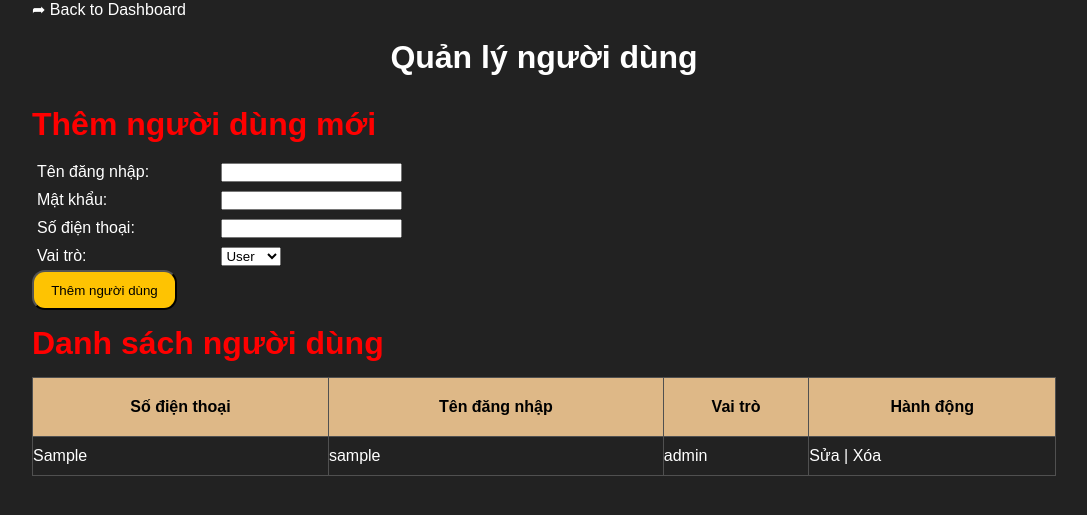
After one commit to mtai83/Gym-Management, a PHP site: page /pages/userManageBE.php in a window 1280 px wide. The commit adds this page. Shown: the top 515 px of the page, without its empty margins (96-1183 px from the left). Run offline with PHP 8.4, Linux system fonts and the light colour scheme; tables that the repository leaves empty or names only in its code hold one stand-in row (values such as "Sample post").

Commit message:
Feature : user , package manage (for admin)

```diff
--- /dev/null
+++ b/assets/css/styleAdmin.css
@@ -0,0 +1,76 @@
+* {
+    margin: 0;
+    padding: 0;
+}
+
+body {
+    background-color: #222222;
+}
+
+a {
+    color: white;
+}
+
+h1 {
+    margin: 20px 0 30px;
+    display: flex;
+    justify-content: center;
+}
+
+h2 {
+    margin: 15px 0 ;
+    color: red;
+}
+
+table {
+    border-collapse: collapse;
+    width: 100%;
+}
+
+table, th, td {
+    border: 1px solid rgb(80, 80, 80);
+}
+
+table th {
+    padding: 20px 0;
+    color: black;
+    background-color: burlywood;
+}
+
+table td {
+    padding: 10px 0;
+}
+
+form label {
+    display: inline-block;
+    width: 175px;
+    margin: 5px;
+}
+
+aside {
+    background-color: rgba(0, 0, 0, 0.1);
+    width: 17%;
+    height: 100vh;
+}
+
+aside h2 {
+    width: fit-content;
+    margin: 0 auto;
+    padding: 15px;
+}
+
+aside ul li{
+    display: flex;
+    align-items: center;
+    justify-content: center;
+    background-color: aquamarine;
+}
+
+aside ul li:hover {
+    background-color: rgba(103, 203, 170, 0.7);
+}
+
+aside a {
+    padding: 15px 22%;
+    color: rgb(28, 7, 220);
+}
--- a/assets/css/styles2.css
+++ b/assets/css/styles2.css
@@ -5,7 +5,7 @@
 body {
     height: 100vh;
     background: rgb(34,193,195);
-    background: linear-gradient(72deg, rgb(13, 183, 84) 11%, rgb(203, 255, 107) 90%);
+    background: linear-gradient(150deg, rgba(34,193,195,1) 11%, rgba(187,244,78,1) 90%);
     font-family: sans-serif;
     overflow: hidden;
 }
--- a/pages/SignUp.html
+++ b/pages/SignUp.html
@@ -18,7 +18,7 @@
                 </div>
                 <div class="row">
                     <label for="sdt">Phone: </label>
-                    <input type="number" id="sdt" name="sdt-input" maxlength="30" placeholder="Mời nhập số điện thoại" required>
+                    <input type="tel" id="sdt" name="sdt-input" maxlength="30" placeholder="Mời nhập số điện thoại" pattern="[0-9]{10}" required>
                 </div>
                 <div class="row">
                     <label for="passwd">Password: </label>
--- a/pages/login.php
+++ b/pages/login.php
@@ -35,7 +35,7 @@
                 $_SESSION['username'] = $row['username'];
                 $_SESSION['role'] = $row['role'];
 
-                header("Location: ../index.php");
+                header("Location: ../pages/admin.html");
                 exit;
 
             } else {
--- a/pages/signup.php
+++ b/pages/signup.php
@@ -19,6 +19,7 @@ if ($_SERVER["REQUEST_METHOD"] == "POST") {
     $phone = $_POST['sdt-input'];
     $password = $_POST['passwd-input'];
     $confirm_password = $_POST['re-passwd'];
+    $role = "user";
 
     // Kiểm tra mật khẩu có khớp hay không
     if ($password !== $confirm_password) {
@@ -28,10 +29,10 @@ if ($_SERVER["REQUEST_METHOD"] == "POST") {
         $hashed_password = password_hash($password, PASSWORD_DEFAULT);
 
         // Chuẩn bị câu lệnh SQL để chèn dữ liệu
-        $sql = "INSERT INTO Users (username, sdt, password) VALUES (?, ?, ?)";
+        $sql = "INSERT INTO Users (username, sdt, password, role) VALUES (?, ?, ?, ?)";
         // Sử dụng prepared statement để tránh SQL Injection
         $stmt = $conn->prepare($sql);
-        $stmt->bind_param("sss", $username, $phone, $hashed_password);
+        $stmt->bind_param("ssss", $username, $phone, $hashed_password, $role);
         $error = $conn->error;
         // Thực thi và kiểm tra
         if ($stmt->execute()) {
--- /dev/null
+++ b/pages/userManageBE.php
@@ -0,0 +1,138 @@
+<?php
+// Bắt đầu session để kiểm tra người dùng đã đăng nhập hay chưa
+session_start();
+
+// Kiểm tra người dùng đã đăng nhập chưa (giả sử bạn lưu session khi đăng nhập)
+// if (!isset($_SESSION['username'])) {
+//     header("Location: login.php");
+//     exit;
+// }
+
+// Kết nối tới cơ sở dữ liệu
+$servername = "localhost";
+$username = "root";
+$password = "";
+$dbname = "GymManagement";
+
+$conn = new mysqli($servername, $username, $password, $dbname);
+
+// Kiểm tra kết nối
+if ($conn->connect_error) {
+    die("Kết nối thất bại: " . $conn->connect_error);
+}
+
+// Thêm người dùng mới
+if ($_SERVER["REQUEST_METHOD"] == "POST" && isset($_POST['add_user'])) {
+    $username = $_POST['username'];
+    $password = password_hash($_POST['password'], PASSWORD_DEFAULT); // Mã hóa mật khẩu
+    $sdt = $_POST['sdt'];
+    $role = $_POST['role'];
+
+    $sql = "INSERT INTO Users (username, password, sdt, role) VALUES (?, ?, ?, ?)";
+    $stmt = $conn->prepare($sql);
+    $stmt->bind_param("ssis", $username, $password, $sdt, $role);
+
+    if ($stmt->execute()) {
+        echo "<script>alert('Thêm người dùng thành công!');</script>";
+    } else {
+        echo "<script>alert('Lỗi: " . $conn->error . "');</script>";
+    }
+
+    $stmt->close();
+}
+
+// Xóa người dùng
+if (isset($_GET['delete'])) {
+    $username = $_GET['delete'];
+
+    $sql = "DELETE FROM Users WHERE username = ?";
+    $stmt = $conn->prepare($sql);
+    $stmt->bind_param("s", $username);
+
+    if ($stmt->execute()) {
+        echo "<script>alert('Xóa người dùng thành công!');</script>";
+    } else {
+        echo "<script>alert('Lỗi: " . $conn->error . "');</script>";
+    }
+
+    $stmt->close();
+}
+
+// Lấy danh sách người dùng
+$sql = "SELECT sdt, username, role FROM Users";
+$result = $conn->query($sql);
+
+$conn->close();
+?>
+
+<!DOCTYPE html>
+<html lang="en">
+<head>
+    <meta charset="UTF-8">
+    <meta name="viewport" content="width=device-width, initial-scale=1.0">
+    <title>Quản lý người dùng</title>
+    <link rel="stylesheet" href="../assets/css/styles.css">
+    <link rel="stylesheet" href="../assets/css/styleAdmin.css">
+</head>
+<body>
+    <div class="container">
+        <a href="admin.html">➦ Back to Dashboard</a>
+        <h1>Quản lý người dùng</h1>
+        <h2>Thêm người dùng mới</h2>
+        <!-- Form thêm người dùng mới -->
+        <form method="POST" action="../pages/userManageBE.php">
+            <div class="row">
+                <label for="username">Tên đăng nhập: </label>
+                <input type="text" id="username" name="username" required>
+            </div>
+            <div class="row">
+                <label for="password">Mật khẩu: </label>
+                <input type="password" id="password" name="password" required>
+            </div>
+            <div class="row">
+                <label for="sdt">Số điện thoại: </label>
+                <input type="tel" id="sdt" name="sdt" pattern="[0-9]{10}" required>
+            </div>
+            <div class="row">
+                <label for="role">Vai trò: </label>
+                <select id="role" name="role">
+                    <option value="user">User</option>
+                    <option value="admin">Admin</option>
+                </select>
+            </div>
+            <button type="submit" name="add_user" class="btn">Thêm người dùng</button>
+        </form>
+
+        <h2>Danh sách người dùng</h2>
+        <table>
+            <thead>
+                <tr>
+                    <th>Số điện thoại</th>
+                    <th>Tên đăng nhập</th>
+                    <th>Vai trò</th>
+                    <th>Hành động</th>
+                </tr>
+            </thead>
+            <tbody>
+                <?php if ($result->num_rows > 0): ?>
+                    <?php while ($row = $result->fetch_assoc()): ?>
+                        <tr>
+                            <td><?php echo $row['sdt']; ?></td>
+                            <td><?php echo $row['username']; ?></td>
+                            <td><?php echo $row['role']; ?></td>
+                            <td>
+                                <a href="edit_user.php?sdt=<?php echo $row['sdt']; ?>">Sửa</a> |
+                                <a href="userManageBE.php?delete=<?php echo $row['username']; ?>" onclick="return confirm('Bạn có chắc muốn xóa người dùng này không?')">Xóa</a>
+                            </td>
+                        </tr>
+                    <?php endwhile; ?>
+                <?php else: ?>
+                    <tr>
+                        <td colspan="4">Không có người dùng nào.</td>
+                    </tr>
+                <?php endif; ?>
+            </tbody>
+        </table>
+    </div>
+</body>
+</html>
```
Also changed, not shown: pages/admin.html (added, +26 -0 lines), pages/packageManageBE.php (added, +109 -0 lines).
